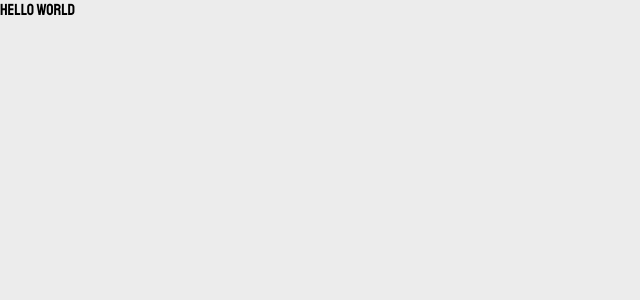
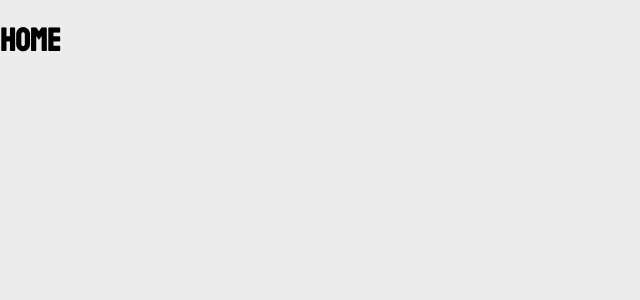
Before and after one commit to collinkleest/music-share, a React app in the folder client/: page /#/home in a window 1280 px wide. Shown: the top 300 px of the page, without its empty margins (0-640 px from the left). Built offline with nearby package versions, Linux system fonts and the light colour scheme.

Commit message:
basic react-router routing

```diff
--- a/client/src/Components/App.js
+++ b/client/src/Components/App.js
@@ -1,11 +1,23 @@
 import React from "react";
+import {HashRouter, Route} from "react-router-dom";
+import {Home} from './Home';
+import {Login} from './Login';
+import {Signup} from './Signup';
 
 export class App extends React.Component{
   render() {
     return (
-      <div>
-          Hello World
-      </div>
+      <HashRouter>
+        <Route exact path="/">
+          <Login />
+        </Route>
+        <Route path="/signup">
+          <Signup />
+        </Route>
+        <Route path="/home">
+          <Home />
+        </Route>
+      </HashRouter>
     )
   }
 }
--- /dev/null
+++ b/client/src/Components/Home/index.js
@@ -0,0 +1,11 @@
+import React from "react";
+
+const Home = (props) =>{
+    return(
+        <h1>
+            Home
+        </h1>
+    )
+}
+
+export {Home};
--- /dev/null
+++ b/client/src/Components/Login/index.js
@@ -0,0 +1,11 @@
+import React from "react";
+
+const Login = (props) =>{
+    return(
+        <h1>
+            Login
+        </h1>
+    )
+}
+
+export {Login};
--- /dev/null
+++ b/client/src/Components/Signup/index.js
@@ -0,0 +1,11 @@
+import React from "react";
+
+const Signup = (props) =>{
+    return(
+        <h1>
+            Signup
+        </h1>
+    )
+}
+
+export {Signup};
```
